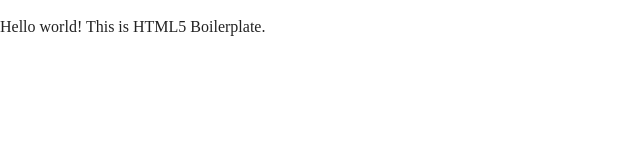
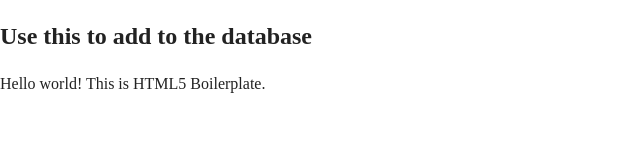
Before and after one commit to nicwie/AOS_TP_Server, a website: page public/index.html in a window 1280 px wide. Shown: the whole page, without its empty margins (0-640 px from the left). Drawn offline with nearby package versions, Linux system fonts and the light colour scheme.

Commit message:
test obs von meinem laptop geht

```diff
--- a/public/index.html
+++ b/public/index.html
@@ -22,6 +22,7 @@
   <![endif]-->
 
   <!-- Add your site or application content here -->
+  <h2>Use this to add to the database</h2>
   <p>Hello world! This is HTML5 Boilerplate.</p>
   <script src="js/vendor/modernizr-3.6.0.min.js"></script>
   <script src="https://code.jquery.com/jquery-3.3.1.min.js" integrity="sha256-FgpCb/KJQlLNfOu91ta32o/NMZxltwRo8QtmkMRdAu8=" crossorigin="anonymous"></script>
```
